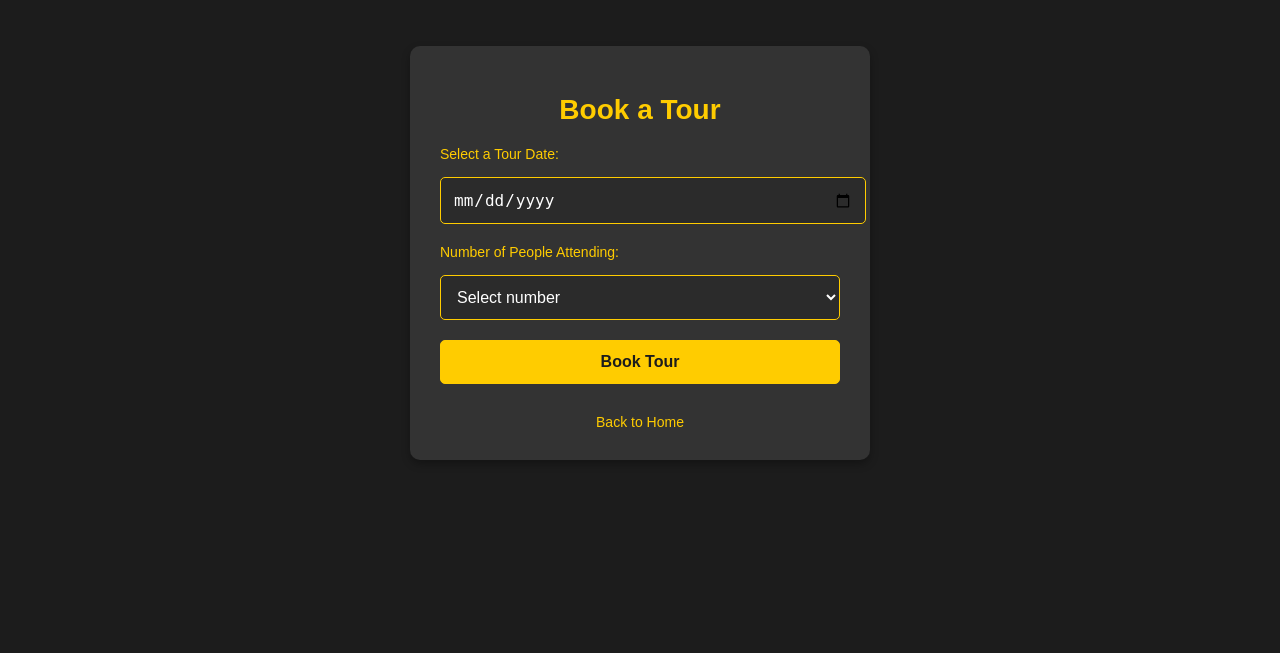
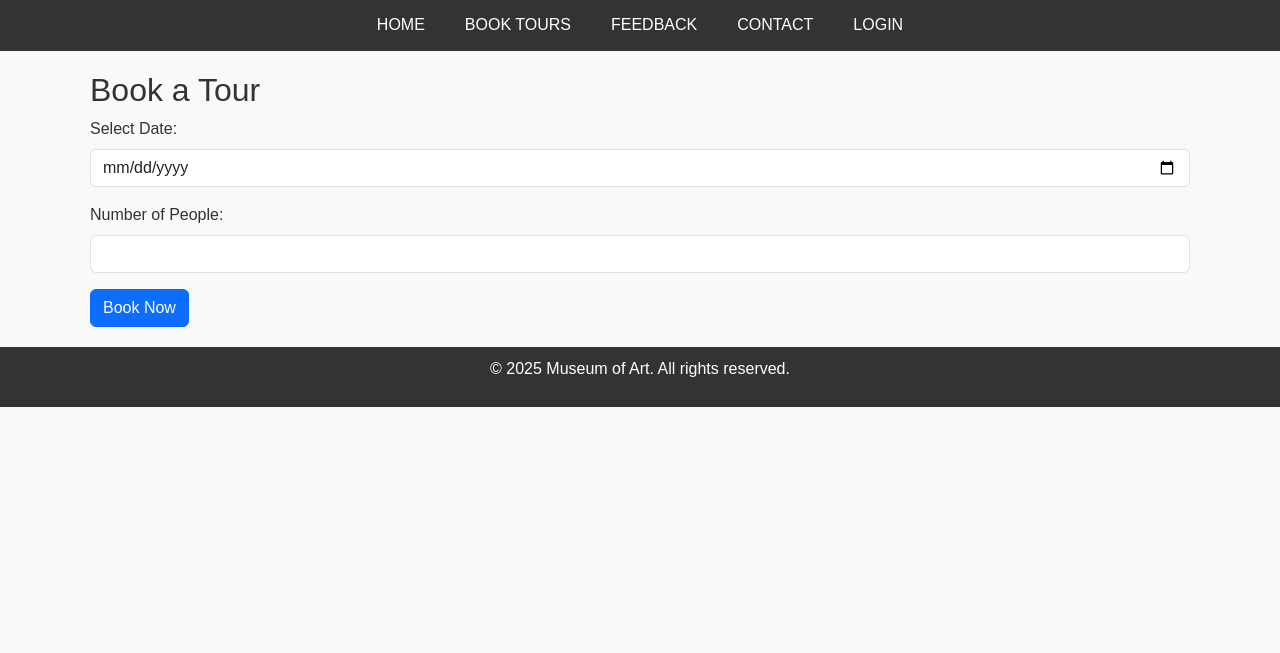
Before and after one commit to B4zB4z/museum, a Flask app: page /book_tour in a window 1280 px wide. Shown: the part 147-800 px from the top of the page. Run offline with Flask 3, Linux system fonts and the light colour scheme.

```diff
--- a/server.py
+++ b/server.py
@@ -45,7 +45,8 @@ def init_db():
 
 @app.route('/')
 def index():
-    return render_template('museum.html')  # Render the main museum page
+    logged_in = 'user_id' in session
+    return render_template('museum.html', logged_in=logged_in)  # Render the main museum page
 
 @app.route('/login', methods=['GET', 'POST'])
 def login():
@@ -72,7 +73,7 @@ def login():
 @app.route('/logout', methods=['POST'])
 def logout():
     session.pop('user_id', None)
-    return redirect('/login')
+    return redirect('/')
 
 @app.route('/register', methods=['GET', 'POST'])
 def register():
@@ -102,6 +103,7 @@ def register():
 
 @app.route('/book_tour', methods=['GET', 'POST'])
 def book_tour():
+    logged_in = 'user_id' in session
     if request.method == 'POST':
         if 'user_id' not in session:
             return redirect('/login')  # Redirect to login if not logged in
@@ -117,23 +119,29 @@ def book_tour():
             conn.commit()
             return redirect('/')  # Redirect to the home page after booking
 
-    return render_template('book_tour.html')
+    return render_template('book_tour.html', logged_in=logged_in)
 
 
-@app.route('/feedback', methods=['POST'])
+@app.route('/feedback', methods=['GET', 'POST'])
 def feedback():
-    if 'user_id' not in session:
-        return jsonify({"message": "Unauthorized"}), 401
+    logged_in = 'user_id' in session
+    if request.method == 'POST':
+        if 'user_id' not in session:
+            return redirect('/login')
 
-    data = request.json
-    feedback_text = data.get('feedback')
-    user_id = session['user_id']
+        feedback_text = request.form.get('feedback')
+        user_id = session['user_id']
 
-    with sqlite3.connect("data.db") as conn:
-        cursor = conn.cursor()
-        cursor.execute("INSERT INTO Feedback (user_id, feedback_text) VALUES (?, ?)", (user_id, feedback_text))
-        conn.commit()
-        return jsonify({"message": "Feedback submitted successfully"}), 201
+        with sqlite3.connect("data.db") as conn:
+            cursor = conn.cursor()
+            cursor.execute("""
+                INSERT INTO Feedback (user_id, feedback_text)
+                VALUES (?, ?)
+            """, (user_id, feedback_text))
+            conn.commit()
+
+        return "Feedback submitted successfully", 201
+    return render_template('feedback.html', logged_in=logged_in)
 
 if __name__ == '__main__':
     init_db()  # Initialize the database and create tables if they don't exist
--- /dev/null
+++ b/templates/base.html
@@ -0,0 +1,103 @@
+<!DOCTYPE html>
+<html lang="en">
+<head>
+    <meta charset="UTF-8">
+    <meta name="viewport" content="width=device-width, initial-scale=1.0">
+    <title>{% block title %}Museum of Art{% endblock %}</title>
+    <link href="https://cdn.jsdelivr.net/npm/bootstrap@5.3.0-alpha1/dist/css/bootstrap.min.css" rel="stylesheet">
+    <style>
+        body {
+            margin: 0;
+            font-family: Arial, sans-serif;
+            background-color: #f9f9f9;
+            color: #333;
+        }
+
+        header {
+            background-image: url('/static/images/marble-texture.jpg');
+            background-size: cover;
+            background-position: center;
+            padding: 40px;
+            text-align: center;
+            color: white;
+            text-shadow: 2px 2px 4px rgba(0, 0, 0, 0.7);
+        }
+
+        header h1 {
+            font-size: 3rem;
+        }
+
+        nav {
+            display: flex;
+            justify-content: center;
+            background-color: #333;
+        }
+
+        nav a, .nav-link {
+            color: white;
+            padding: 14px 20px;
+            text-decoration: none;
+            text-transform: uppercase;
+            background: none;
+            border: none;
+            cursor: pointer;
+            font: inherit; /* Ensures the font matches the links */
+            text-align: center;
+        }
+
+        nav a:hover, .nav-link:hover {
+            background-color: #555;
+        }
+
+        .nav-link {
+            display: inline-block;
+        }
+
+        form {
+            margin: 0; /* Removes any extra margin around the form */
+        }
+
+        footer {
+            background-color: #333;
+            color: white;
+            padding: 10px;
+            text-align: center;
+        }
+
+        .container {
+            padding: 20px;
+        }
+    </style>
+</head>
+<body>
+
+<header>
+    <h1><a href="/" style="color: white; text-decoration: none;">Museum of Art</a></h1>
+</header>
+
+<nav>
+    <a href="/">Home</a>
+    <a href="/book_tour">Book Tours</a>
+    <a href="/feedback">Feedback</a>
+    <a href="#contact">Contact</a>
+    {% if logged_in %}
+        <form action="/logout" method="POST" style="display: inline;">
+            <button type="submit" class="nav-link">Logout</button>
+        </form>
+    {% else %}
+        <a href="/login">Login</a>
+    {% endif %}
+</nav>
+
+
+<main>
+    {% block content %}{% endblock %}
+</main>
+
+<footer>
+    <p>&copy; 2025 Museum of Art. All rights reserved.</p>
+</footer>
+
+<script src="https://cdn.jsdelivr.net/npm/bootstrap@5.3.0-alpha1/dist/js/bootstrap.bundle.min.js"></script>
+</body>
+</html>
--- a/templates/book_tour.html
+++ b/templates/book_tour.html
@@ -1,76 +1,8 @@
-<!DOCTYPE html>
-<html lang="en">
-<head>
-    <meta charset="UTF-8">
-    <meta name="viewport" content="width=device-width, initial-scale=1.0">
-    <title>Book a Tour</title>
-    <style>
-        body {
-            font-family: 'Arial', sans-serif;
-            background-color: #1c1c1c;
-            color: #ffffff;
-            margin: 0;
-            padding: 0;
-            display: flex;
-            flex-direction: column;
-            align-items: center;
-            justify-content: center;
-            height: 100vh;
-        }
-        .container {
-            background: rgba(255, 255, 255, 0.1);
-            box-shadow: 0 4px 8px rgba(0, 0, 0, 0.3);
-            border-radius: 10px;
-            padding: 30px;
-            width: 400px;
-            text-align: center;
-        }
-        h1 {
-            color: #ffcc00;
-            font-size: 28px;
-            margin-bottom: 20px;
-        }
-        label {
-            display: block;
-            margin: 10px 0 5px;
-            text-align: left;
-            font-size: 14px;
-            color: #ffcc00;
-        }
-        input, select, button {
-            width: 100%;
-            padding: 12px;
-            margin: 10px 0;
-            font-size: 16px;
-            border: 1px solid #ffcc00;
-            border-radius: 5px;
-            background-color: #2b2b2b;
-            color: #ffffff;
-        }
-        input::placeholder {
-            color: #aaaaaa;
-        }
-        button {
-            background-color: #ffcc00;
-            color: #1c1c1c;
-            font-weight: bold;
-            cursor: pointer;
-        }
-        button:hover {
-            background-color: #e6b800;
-        }
-        .back-link {
-            margin-top: 20px;
-            font-size: 14px;
-        }
-        .back-link a {
-            color: #ffcc00;
-            text-decoration: none;
-        }
-        .back-link a:hover {
-            text-decoration: underline;
-        }
-    </style>
+{% extends "base.html" %}
+
+{% block title %}Book a Tour{% endblock %}
+
+{% block content %}
 <script>
     // Restrict the date picker to prevent past dates
     document.addEventListener("DOMContentLoaded", function() {
@@ -78,34 +10,18 @@
         document.getElementById("tour_date").setAttribute("min", today);
     });
 </script>
-</head>
-<body>
 <div class="container">
-        <h1>Book a Tour</h1>
-        <form method="POST" action="/book_tour">
-            <label for="tour_date">Select a Tour Date:</label>
-            <input type="date" id="tour_date" name="tour_date" required>
-
-            <label for="num_people">Number of People Attending:</label>
-            <select id="num_people" name="num_people" required>
-                <option value="" disabled selected>Select number</option>
-                <option value="1">1 Person</option>
-                <option value="2">2 People</option>
-                <option value="3">3 People</option>
-                <option value="4">4 People</option>
-                <option value="5">5 People</option>
-                <option value="6">6 People</option>
-                <option value="7">7 People</option>
-                <option value="8">8 People</option>
-                <option value="9">9 People</option>
-                <option value="10">10+ People</option>
-            </select>
-
-            <button type="submit">Book Tour</button>
+    <h2>Book a Tour</h2>
+    <form action="/book_tour" method="POST">
+        <div class="mb-3">
+            <label for="tour_date" class="form-label">Select Date:</label>
+            <input type="date" id="tour_date" name="tour_date" class="form-control" required>
+        </div>
+        <div class="mb-3">
+            <label for="num_people" class="form-label">Number of People:</label>
+            <input type="number" id="num_people" name="num_people" class="form-control" min="1" required>
+        </div>
+        <button type="submit" class="btn btn-primary">Book Now</button>
     </form>
-        <div class="back-link">
-            <a href="/">Back to Home</a>
 </div>
-    </div>
-</body>
-</html>
+{% endblock %}
```
Also changed, not shown: templates/feedback.html (added, +16 -0 lines), templates/museum.html (+4 -131 lines). Lines whose indentation alone changed are shown as unchanged.
